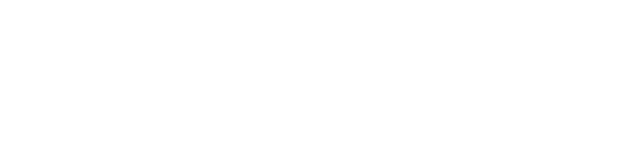
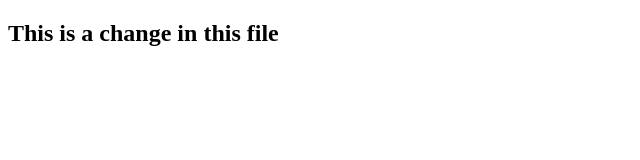
Before and after one commit to hellokapil/JS-PROGRAMS, a plain HTML site: page index.html in a window 1280 px wide. Shown: the whole page, without its empty margins (0-640 px from the left). Drawn offline with Linux system fonts and the light colour scheme.

Commit message:
Update index.html

```diff
--- a/index.html
+++ b/index.html
@@ -7,6 +7,6 @@
     <title>Document</title>
 </head>
 <body>
-    <h2>  </h2>
+    <h2> This is a change in this file </h2>
 </body>
 </html>
```
